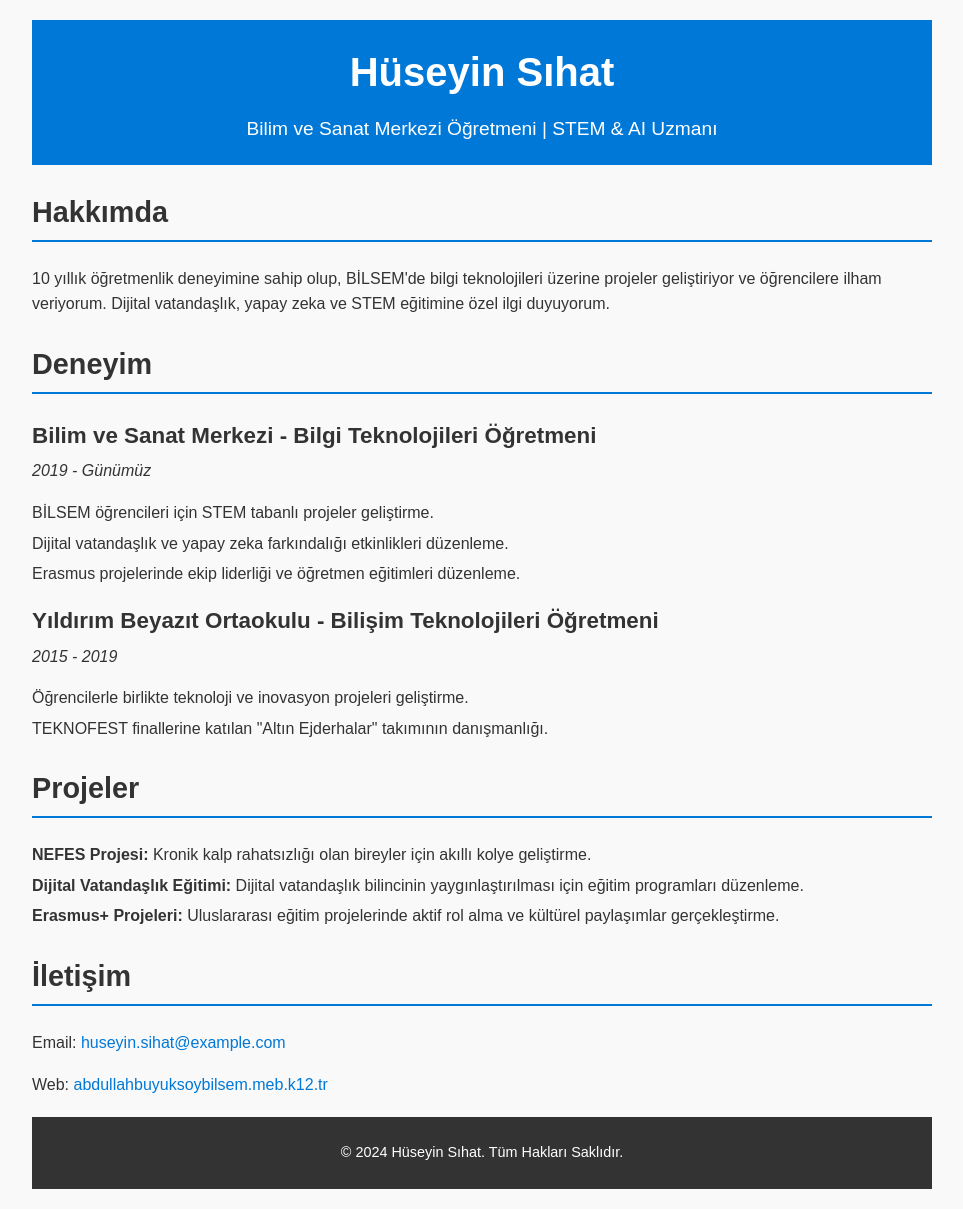
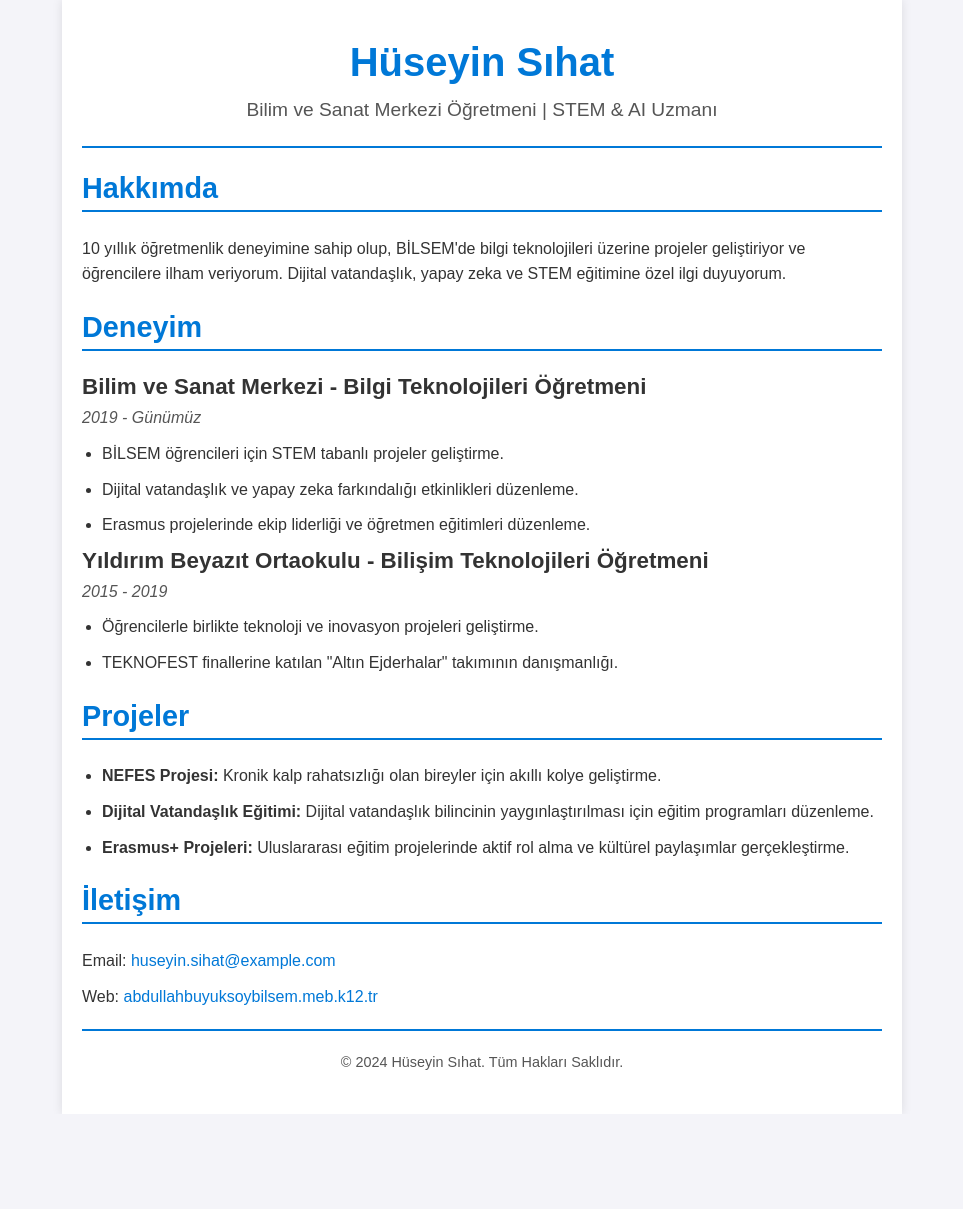
Before and after one commit to huseyinsihat/github.io, a plain HTML site: page index.html in a window 1280 px wide. Shown: the whole page, without its empty margins (158-1121 px from the left). After the commit the page ends 1114 px from the top, so only its background shows below. Drawn offline with Linux system fonts and the light colour scheme.

Commit message:
Update style.css

```diff
--- a/style.css
+++ b/style.css
@@ -1,75 +1,72 @@
 /* Genel Ayarlar */
 body {
-    font-family: Arial, sans-serif;
     margin: 0;
     padding: 0;
+    font-family: 'Arial', sans-serif;
+    background-color: #f4f4f9;
     color: #333;
-    line-height: 1.6;
-    background-color: #f9f9f9;
 }
 
 .container {
-    max-width: 900px;
+    max-width: 800px;
     margin: 0 auto;
     padding: 20px;
+    background-color: #fff;
+    box-shadow: 0 0 10px rgba(0, 0, 0, 0.1);
 }
 
 header {
-    background-color: #0078d7;
-    color: #fff;
+    text-align: center;
     padding: 20px 0;
-    text-align: center;
+    border-bottom: 2px solid #0078d7;
 }
 
 header h1 {
     margin: 0;
     font-size: 2.5rem;
+    color: #0078d7;
 }
 
 header p {
     margin: 10px 0 0;
     font-size: 1.2rem;
-}
-
-main {
-    padding: 20px;
+    color: #555;
 }
 
 section {
-    margin-bottom: 20px;
+    margin: 20px 0;
 }
 
 h2 {
     font-size: 1.8rem;
+    color: #0078d7;
     border-bottom: 2px solid #0078d7;
     padding-bottom: 5px;
 }
 
+p, ul {
+    margin: 10px 0;
+    line-height: 1.6;
+}
+
 ul {
-    list-style: none;
-    padding: 0;
+    padding-left: 20px;
 }
 
 ul li {
-    margin: 5px 0;
+    margin-bottom: 10px;
 }
 
 .job h3 {
     margin: 0;
     font-size: 1.4rem;
+    color: #333;
 }
 
 .job p {
     margin: 5px 0 10px;
     font-style: italic;
-}
-
-footer {
-    text-align: center;
-    background-color: #333;
-    color: #fff;
-    padding: 10px 0;
-    font-size: 0.9rem;
+    color: #555;
 }
 
 a {
@@ -80,3 +77,12 @@ a {
 a:hover {
     text-decoration: underline;
 }
+
+footer {
+    text-align: center;
+    padding: 10px 0;
+    border-top: 2px solid #0078d7;
+    margin-top: 20px;
+    font-size: 0.9rem;
+    color: #555;
+}
```
